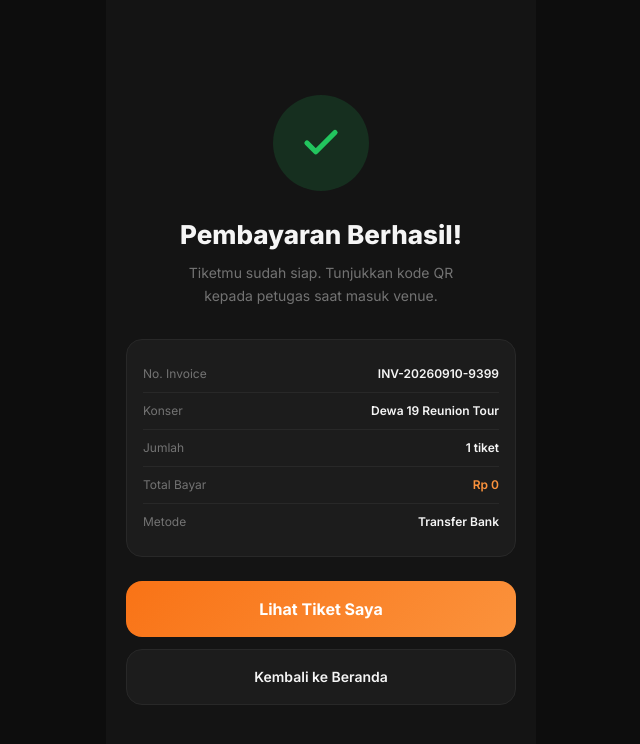
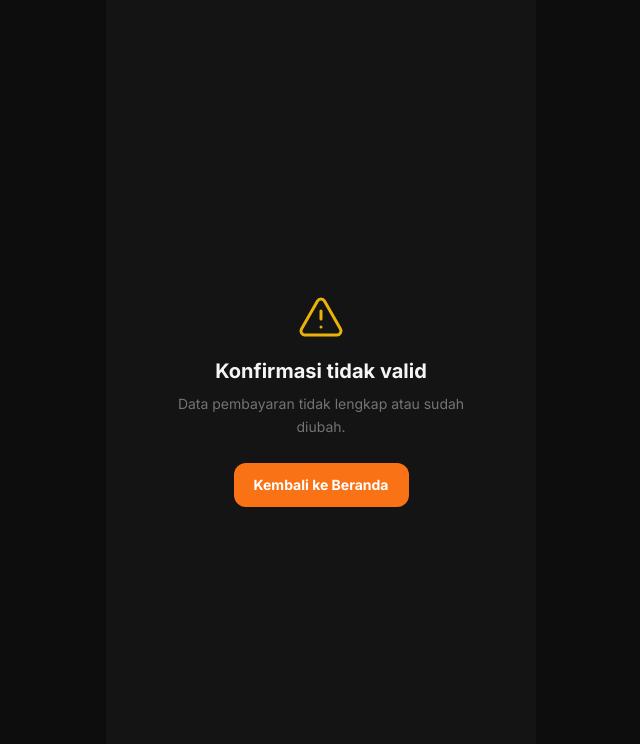
Before and after one commit to nugrahn0123/WarTiket, a Next.js app: page /success in a window 1280 px wide. Shown: the top 744 px of the page, without its empty margins (319-959 px from the left). Built offline with nearby package versions, Linux system fonts and the light colour scheme.

Commit message:
fix: derive receipt total from checkout

```diff
--- a/app/payment/page.tsx
+++ b/app/payment/page.tsx
@@ -50,7 +50,7 @@ function PaymentContent() {
   const handlePay = () => {
     setLoading(true)
     setTimeout(() => {
-      router.push(`/success?eventId=${event.id}&qty=${quantity}&total=${total}&method=${method}`)
+      router.push(`/success?eventId=${event.id}&qty=${quantity}&method=${method}`)
     }, 1400)
   }
 
--- a/app/success/page.tsx
+++ b/app/success/page.tsx
@@ -3,8 +3,9 @@
 import { Suspense } from 'react'
 import { motion } from 'framer-motion'
 import { useRouter, useSearchParams } from 'next/navigation'
-import { Check } from 'lucide-react'
-import { events, formatPrice } from '@/lib/dummy-data'
+import { AlertTriangle, Check } from 'lucide-react'
+import { formatPrice } from '@/lib/dummy-data'
+import { calculateOrderTotal, getCheckout } from '@/lib/checkout'
 
 const METHOD_LABELS: Record<string, string> = {
   transfer: 'Transfer Bank',
@@ -16,14 +17,29 @@ const METHOD_LABELS: Record<string, string> = {
 function SuccessContent() {
   const router       = useRouter()
   const searchParams = useSearchParams()
+  const checkout     = getCheckout(searchParams)
+  const method       = searchParams.get('method')
 
-  const eventId  = parseInt(searchParams.get('eventId') ?? '1')
-  const qty      = parseInt(searchParams.get('qty')     ?? '1')
-  const total    = parseInt(searchParams.get('total')   ?? '0')
-  const method   = searchParams.get('method')           ?? 'transfer'
-  const event    = events.find(e => e.id === eventId)
+  if (!checkout || !method || !(method in METHOD_LABELS)) {
+    return (
+      <div className="flex min-h-screen flex-col items-center justify-center px-5 text-center">
+        <AlertTriangle size={48} className="mb-4 text-wt-yellow" strokeWidth={1.5} />
+        <h1 className="text-xl font-bold text-wt-text">Konfirmasi tidak valid</h1>
+        <p className="mt-2 max-w-xs text-sm leading-relaxed text-wt-muted">
+          Data pembayaran tidak lengkap atau sudah diubah.
+        </p>
+        <button
+          className="mt-6 rounded-xl bg-wt-accent px-5 py-3 text-sm font-bold text-white"
+          onClick={() => router.push('/')}
+        >
+          Kembali ke Beranda
+        </button>
+      </div>
+    )
+  }
 
-  if (!event) { router.push('/'); return null }
+  const { event, quantity } = checkout
+  const total = calculateOrderTotal(event.price, quantity)
 
   const date   = new Date()
   const pad    = (n: number) => String(n).padStart(2, '0')
@@ -32,7 +48,7 @@ function SuccessContent() {
   const rows = [
     { k: 'No. Invoice', v: invoice },
     { k: 'Konser',      v: event.title },
-    { k: 'Jumlah',      v: `${qty} tiket` },
+    { k: 'Jumlah',      v: `${quantity} tiket` },
     { k: 'Total Bayar', v: formatPrice(total), accent: true },
     { k: 'Metode',      v: METHOD_LABELS[method] ?? method },
   ]
```
